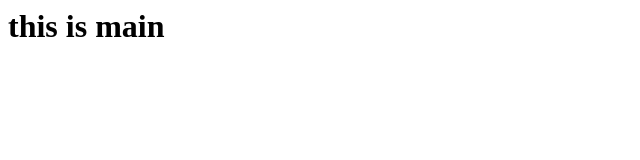
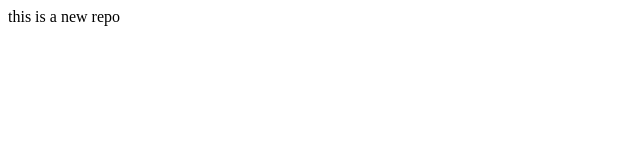
Before and after one commit to sajwansarthak/localrepo, a plain HTML site: page index.html in a window 1280 px wide. Shown: the whole page, without its empty margins (0-640 px from the left). Drawn offline with Linux system fonts and the light colour scheme.

Commit message:
resolve new

```diff
--- a/index.html
+++ b/index.html
@@ -1 +1 @@
-<h1>this is main</h1>
+<p>this is a new repo</p>
```
